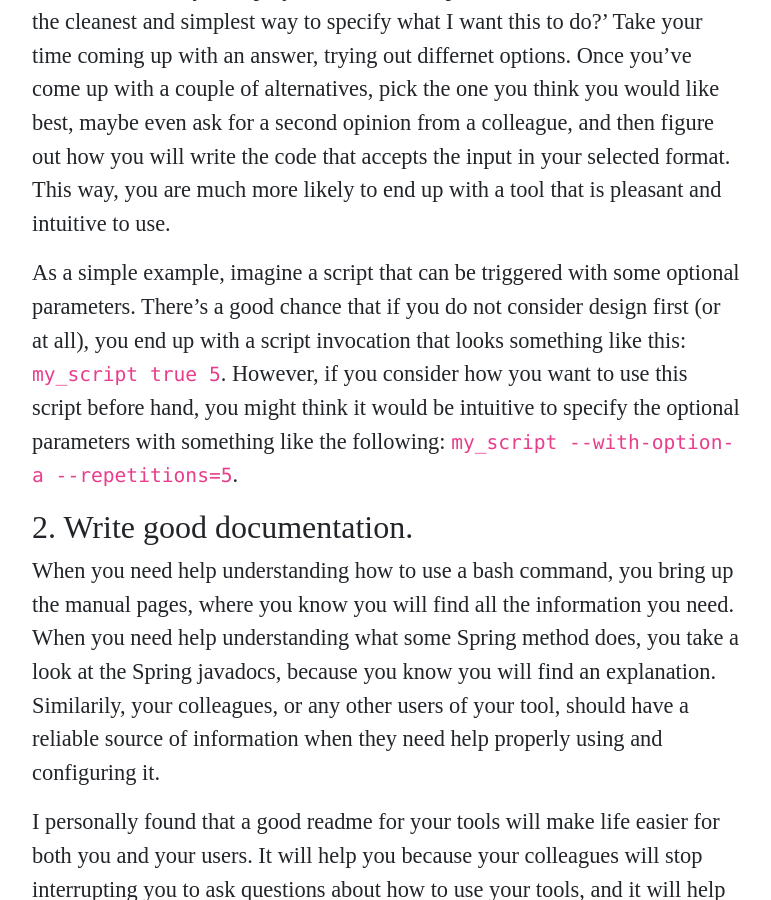
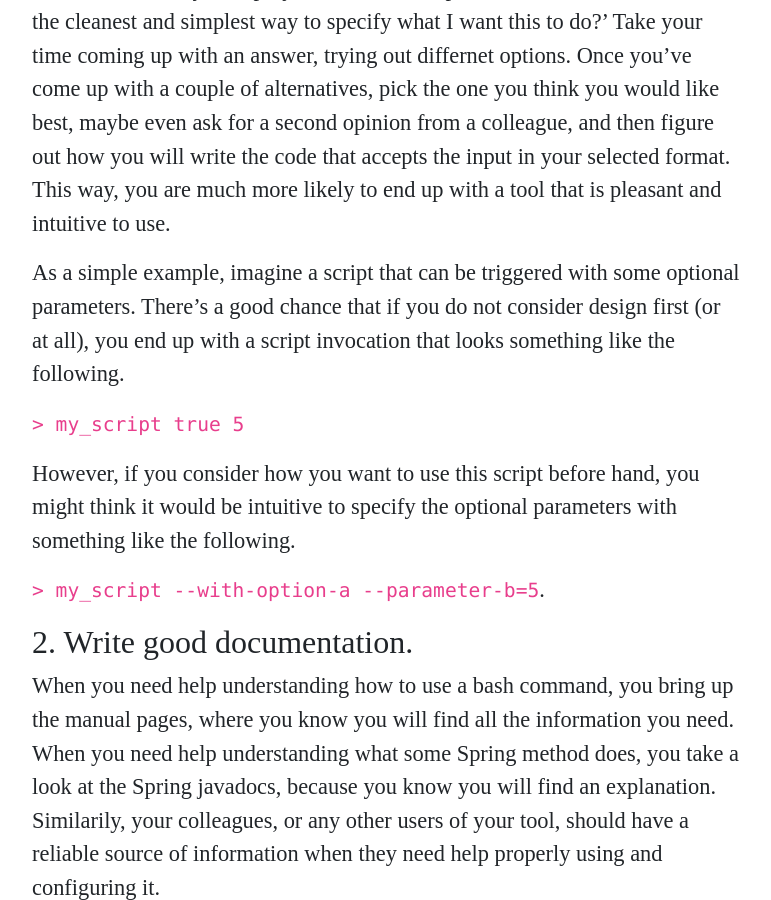
Before and after one commit to purpledevcat/purpledevcat.github.io, a Jekyll site: the page built from _posts/2018-3-31-improving-user-experience-in-dev-tools.md, in a window 1280 px wide and 900 px high, scrolled down 1293 px. Shown: the whole window, without its empty margins (253-1024 px from the left). Built offline with Jekyll 4.4.1, drawn with Linux system fonts in a browser that asks for light colours; nearby versions of some CDN libraries; comment, search, counter and statistics services are not loaded.

Commit message:
New lines

```diff
--- a/_posts/2018-3-31-improving-user-experience-in-dev-tools.md
+++ b/_posts/2018-3-31-improving-user-experience-in-dev-tools.md
@@ -13,7 +13,13 @@ For most non-trivial tools, you will most likely need input from your users. Thi
 
 Before coding anything up for a new feature, ask yourself 'If I were using this tool to work on my own project, how would I prefer to use it? What would be the cleanest and simplest way to specify what I want this to do?' Take your time coming up with an answer, trying out differnet options. Once you've come up with a couple of alternatives, pick the one you think you would like best, maybe even ask for a second opinion from a colleague, and then figure out how you will write the code that accepts the input in your selected format. This way, you are much more likely to end up with a tool that is pleasant and intuitive to use.
 
-As a simple example, imagine a script that can be triggered with some optional parameters. There's a good chance that if you do not consider design first (or at all), you end up with a script invocation that looks something like this: `my_script true 5`. However, if you consider how you want to use this script before hand, you might think it would be intuitive to specify the optional parameters with something like the following: `my_script --with-option-a --repetitions=5`.
+As a simple example, imagine a script that can be triggered with some optional parameters. There's a good chance that if you do not consider design first (or at all), you end up with a script invocation that looks something like the following.
+
+`> my_script true 5`
+
+However, if you consider how you want to use this script before hand, you might think it would be intuitive to specify the optional parameters with something like the following.
+
+`> my_script --with-option-a --parameter-b=5`.
 
 ## 2. Write good documentation.
 When you need help understanding how to use a bash command, you bring up the manual pages, where you know you will find all the information you need. When you need help understanding what some Spring method does, you take a look at the Spring javadocs, because you know you will find an explanation. Similarily, your colleagues, or any other users of your tool, should have a reliable source of information when they need help properly using and configuring it.
```
